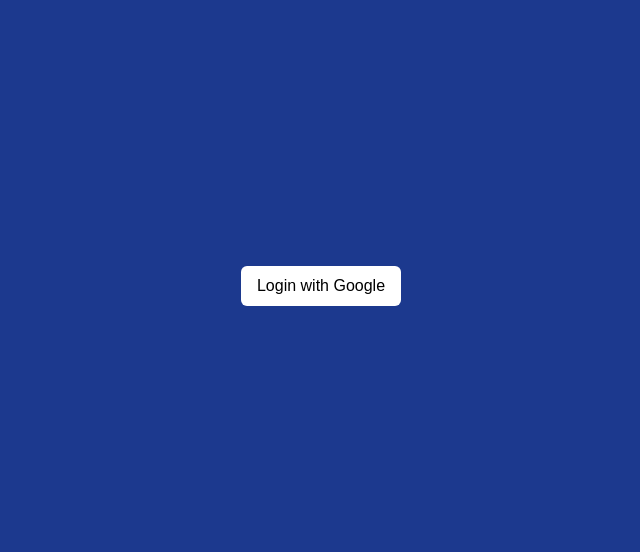
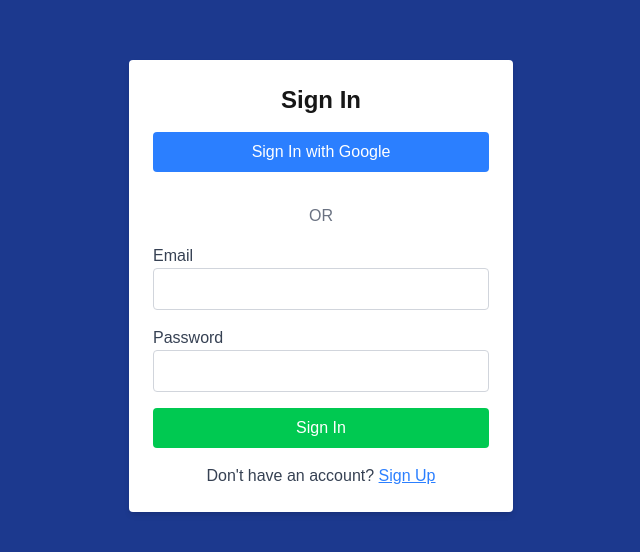
Before and after one commit to mrafey292/ecommerce-nust, a Next.js app: page / in a window 1280 px wide. Shown: the part 114-666 px from the top of the page, without its empty margins (319-959 px from the left). Built offline with nearby package versions, Linux system fonts and the light colour scheme; no server answers.

Commit message:
feat/ added normal authentication with email and password

```diff
--- /dev/null
+++ b/models/User.js
@@ -0,0 +1,19 @@
+import { model, Schema, models } from 'mongoose';
+import bcrypt from 'bcryptjs';
+
+const UserSchema = new Schema({
+  email: { type: String, required: true, unique: true },
+  password: { type: String }, // Optional for Google users
+  name: { type: String },
+  emailVerified: { type: Date, default: null },
+  image: { type: String, default: null },
+});
+
+// Hash the password before saving (only for email/password users)
+UserSchema.pre('save', async function (next) {
+  if (!this.isModified('password') || !this.password) return next();
+  this.password = await bcrypt.hash(this.password, 10);
+  next();
+});
+
+export const User = models.User || model('User', UserSchema);
--- a/package.json
+++ b/package.json
@@ -11,6 +11,7 @@
   "dependencies": {
     "@auth/mongodb-adapter": "^3.9.0",
     "axios": "^1.8.4",
+    "bcryptjs": "^3.0.2",
     "mongodb": "^6.16.0",
     "mongoose": "^8.13.2",
     "next": "15.3.1",
--- a/pages/api/auth/[...nextauth].js
+++ b/pages/api/auth/[...nextauth].js
@@ -1,14 +1,66 @@
-import { MongoDBAdapter } from '@auth/mongodb-adapter'
-import NextAuth from 'next-auth'
-import GoogleProvider from 'next-auth/providers/google'
-import client from '../../../lib/db'
+import { MongoDBAdapter } from '@auth/mongodb-adapter';
+import NextAuth from 'next-auth';
+import GoogleProvider from 'next-auth/providers/google';
+import CredentialsProvider from 'next-auth/providers/credentials';
+import client from '../../../lib/db';
+import { User } from '@/models/User';
+import bcrypt from 'bcryptjs';
 
 export default NextAuth({
   providers: [
     GoogleProvider({
       clientId: process.env.GOOGLE_ID,
-      clientSecret: process.env.GOOGLE_SECRET
+      clientSecret: process.env.GOOGLE_SECRET,
+    }),
+    CredentialsProvider({
+      name: 'Credentials',
+      credentials: {
+        email: { label: 'Email', type: 'text' },
+        password: { label: 'Password', type: 'password' },
+      },
+      async authorize(credentials) {
+        const { email, password } = credentials;
+
+        // Connect to the database
+        await client.connect();
+
+        // Find the user by email
+        const user = await User.findOne({ email });
+        if (!user) {
+          throw new Error('No user found with this email');
+        }
+
+        // Check if the password matches (only for email/password users)
+        if (user.password) {
+          const isValidPassword = await bcrypt.compare(password, user.password);
+          if (!isValidPassword) {
+            throw new Error('Invalid password');
+          }
+        } else {
+          throw new Error('This account uses Google login');
+        }
+
+        // Return the user object
+        return { id: user._id, email: user.email, name: user.name };
+      },
     }),
   ],
   adapter: MongoDBAdapter(client),
-})
+  session: {
+    strategy: 'jwt',
+  },
+  callbacks: {
+    async jwt({ token, user }) {
+      if (user) {
+        token.id = user.id;
+      }
+      return token;
+    },
+    async session({ session, token }) {
+      if (token) {
+        session.user.id = token.id;
+      }
+      return session;
+    },
+  },
+});
--- /dev/null
+++ b/pages/api/auth/signup.js
@@ -0,0 +1,30 @@
+import { mongooseConnect } from '@/lib/mongoose';
+import { User } from '@/models/User';
+
+export default async function handle(req, res) {
+  if (req.method !== 'POST') {
+    return res.status(405).json({ error: 'Method not allowed' });
+  }
+
+  const { email, password, name } = req.body;
+
+  await mongooseConnect();
+
+  // Check if the user already exists
+  const existingUser = await User.findOne({ email });
+  if (existingUser) {
+    return res.status(400).json({ error: 'User already exists' });
+  }
+
+  // Create a new user
+  const user = new User({
+    email,
+    password,
+    name: name || null, // Optional name field
+    emailVerified: null, // Email verification not implemented
+    image: null, // Optional profile picture
+  });
+  await user.save();
+
+  res.status(201).json({ message: 'User created successfully' });
+}
--- a/pages/api/products.js
+++ b/pages/api/products.js
@@ -23,4 +23,13 @@ export default async function handle(req, res) {
         res.json(productDoc);
     }
 
+    if (method === "PUT") {
+        const {title, description, price, _id} = req.body;
+        await Product.updateOne({_id}, {
+            title,
+            description,
+            price
+        })
+        res.json(true);
+    }
 }
--- /dev/null
+++ b/pages/dashboard.js
@@ -0,0 +1,24 @@
+import { useSession, signOut } from 'next-auth/react';
+import { useRouter } from 'next/router';
+
+export default function Dashboard() {
+  const { data: session } = useSession();
+  const router = useRouter();
+
+  if (!session) {
+    router.push('/'); // Redirect to index if not signed in
+    return null; // Prevent rendering the dashboard page
+  }
+
+  return (
+    <div className="h-screen flex flex-col items-center justify-center bg-gray-100">
+      <h1 className="text-3xl font-bold mb-4">Welcome, {session.user.email}</h1>
+      <button
+        onClick={() => signOut({ callbackUrl: '/' })} // Redirect to index after sign-out
+        className="bg-red-500 text-white py-2 px-4 rounded hover:bg-red-600"
+      >
+        Sign Out
+      </button>
+    </div>
+  );
+}
--- a/pages/index.js
+++ b/pages/index.js
@@ -1,31 +1,94 @@
-import Image from "next/image";
-import { Geist, Geist_Mono } from "next/font/google";
-import { useSession, signIn, signOut } from "next-auth/react"
-
-const geistSans = Geist({
-  variable: "--font-geist-sans",
-  subsets: ["latin"],
-});
-
-const geistMono = Geist_Mono({
-  variable: "--font-geist-mono",
-  subsets: ["latin"],
-});
+import { useSession, signIn } from 'next-auth/react';
+import { useState } from 'react';
+import { useRouter } from 'next/router';
+import Link from 'next/link';
 
 export default function Home() {
-  const { data: session } = useSession()
-  if (!session) {
-    return (
-      <div className="bg-blue-900 w-screen h-screen flex items-center">
-        <div className="text-center w-full">
-          <button onClick={() => signIn('google') } className="bg-white p-2 rounded-md px-4 text-black">Login with Google</button>
-        </div>
-      </div>
-    );
+  const { data: session } = useSession();
+  const router = useRouter();
+
+  const [email, setEmail] = useState('');
+  const [password, setPassword] = useState('');
+  const [error, setError] = useState('');
+
+  const handleEmailSignIn = async (e) => {
+    e.preventDefault();
+    setError('');
+    const result = await signIn('credentials', {
+      redirect: false,
+      email,
+      password,
+    });
+
+    if (result?.error) {
+      setError(result.error);
+    } else {
+      router.push('/dashboard'); // Redirect to a new page on successful sign-in
+    }
+  };
+
+  if (session) {
+    router.push('/dashboard'); // Redirect if already signed in
+    return null; // Prevent rendering the login page
   }
 
   return (
-    <div>logged in {session.user.email}</div>
-  )
+    <div className="bg-blue-900 w-screen h-screen flex items-center justify-center">
+      <div className="bg-white p-6 rounded shadow-md w-96">
+        <h1 className="text-2xl font-bold mb-4 text-center">Sign In</h1>
 
+        {/* Google Sign-In */}
+        <button
+          onClick={() => signIn('google')}
+          className="bg-blue-500 text-white w-full py-2 rounded mb-4 hover:bg-blue-600"
+        >
+          Sign In with Google
+        </button>
+
+        {/* Divider */}
+        <div className="text-center text-gray-500 my-4">OR</div>
+
+        {/* Email/Password Sign-In Form */}
+        <form onSubmit={handleEmailSignIn}>
+          <div className="mb-4">
+            <label className="block text-gray-700">Email</label>
+            <input
+              type="email"
+              className="w-full p-2 border border-gray-300 rounded"
+              value={email}
+              onChange={(e) => setEmail(e.target.value)}
+              required
+            />
+          </div>
+          <div className="mb-4">
+            <label className="block text-gray-700">Password</label>
+            <input
+              type="password"
+              className="w-full p-2 border border-gray-300 rounded"
+              value={password}
+              onChange={(e) => setPassword(e.target.value)}
+              required
+            />
+          </div>
+          <button
+            type="submit"
+            className="w-full bg-green-500 text-white py-2 rounded hover:bg-green-600"
+          >
+            Sign In
+          </button>
+        </form>
+
+        {/* Error Message */}
+        {error && <p className="mt-4 text-center text-red-500">{error}</p>}
+
+        {/* Signup Link */}
+        <p className="mt-4 text-center text-gray-700">
+          Don't have an account?{' '}
+          <Link href="/signup">
+            <span className="text-blue-500 underline cursor-pointer">Sign Up</span>
+          </Link>
+        </p>
+      </div>
+    </div>
+  );
 }
--- /dev/null
+++ b/pages/signup.js
@@ -0,0 +1,71 @@
+import { useState } from 'react';
+import axios from 'axios';
+import { useRouter } from 'next/router';
+
+export default function Signup() {
+  const [email, setEmail] = useState('');
+  const [password, setPassword] = useState('');
+  const [name, setName] = useState('');
+  const [message, setMessage] = useState('');
+  const router = useRouter();
+
+  const handleSignup = async (e) => {
+    e.preventDefault();
+    try {
+      const response = await axios.post('/api/auth/signup', { email, password, name });
+      setMessage(response.data.message);
+      setTimeout(() => {
+        router.push('/'); // Redirect to the homepage or login page after signup
+      }, 2000);
+    } catch (error) {
+      setMessage(error.response?.data?.error || 'An error occurred');
+    }
+  };
+
+  return (
+    <div className="flex items-center justify-center h-screen bg-gray-100">
+      <div className="bg-white p-6 rounded shadow-md w-96">
+        <h1 className="text-2xl font-bold mb-4">Sign Up</h1>
+        <form onSubmit={handleSignup}>
+          <div className="mb-4">
+            <label className="block text-gray-700">Name</label>
+            <input
+              type="text"
+              className="w-full p-2 border border-gray-300 rounded"
+              value={name}
+              onChange={(e) => setName(e.target.value)}
+              required
+            />
+          </div>
+          <div className="mb-4">
+            <label className="block text-gray-700">Email</label>
+            <input
+              type="email"
+              className="w-full p-2 border border-gray-300 rounded"
+              value={email}
+              onChange={(e) => setEmail(e.target.value)}
+              required
+            />
+          </div>
+          <div className="mb-4">
+            <label className="block text-gray-700">Password</label>
+            <input
+              type="password"
+              className="w-full p-2 border border-gray-300 rounded"
+              value={password}
+              onChange={(e) => setPassword(e.target.value)}
+              required
+            />
+          </div>
+          <button
+            type="submit"
+            className="w-full bg-blue-500 text-white p-2 rounded hover:bg-blue-600"
+          >
+            Sign Up
+          </button>
+        </form>
+        {message && <p className="mt-4 text-center text-red-500">{message}</p>}
+      </div>
+    </div>
+  );
+}
```
Also changed, not shown: 2 other files (tests, documents, lock files or other folders).
